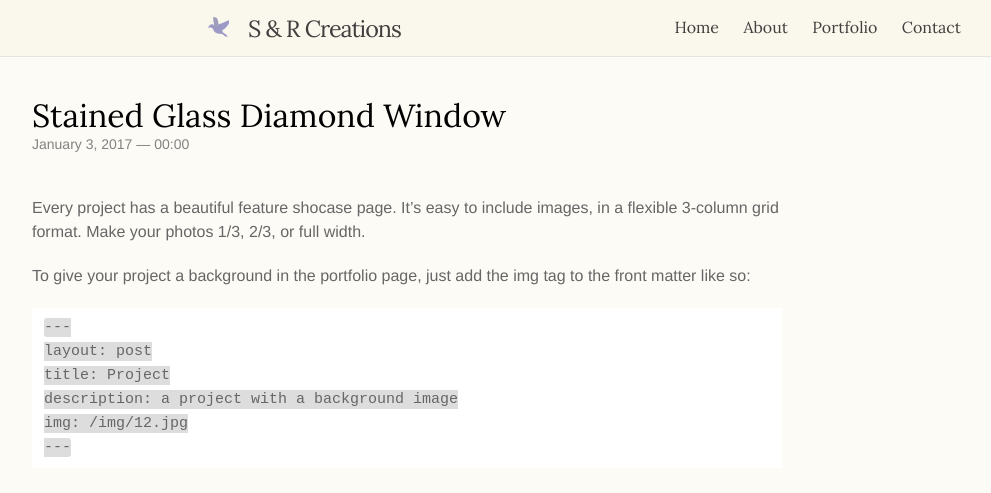
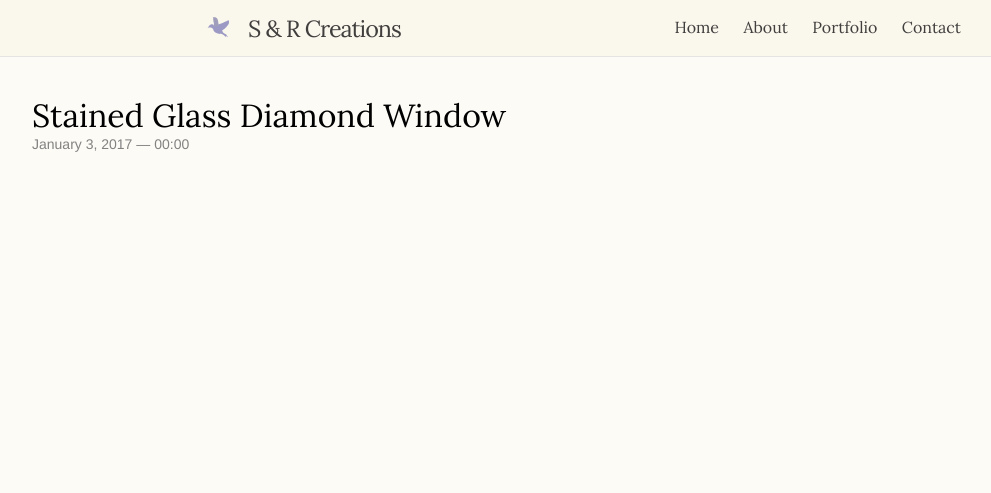
Before and after one commit to l3rittny/sandrcreations.github.io, a Jekyll site: the page built from _posts/2017-01-03-project4.md, in a window 1280 px wide and 1400 px high. Shown: the top 493 px of the window, without its empty margins (58-1049 px from the left). Built offline with Jekyll 4.4.1, drawn with Linux system fonts in a browser that asks for light colours; nearby versions of some CDN libraries; a script that is not in the unit is left out; some of the changed text lies outside the part shown; grey boxes are pictures that could not be loaded.

Commit message:
Update from Forestry.io - 2017-01-03-project4.md

```diff
--- a/_posts/2017-01-03-project4.md
+++ b/_posts/2017-01-03-project4.md
@@ -6,52 +6,3 @@ description: Add an extra something to your windows and kitchen cabinets with st
 img: "/img/prods/window.jpg"
 date: '2017-01-03T00:00:00.000+00:00'
 ---
-
-Every project has a beautiful feature shocase page. It's easy to include images, in a flexible 3-column grid format. Make your photos 1/3, 2/3, or full width.
-
-To give your project a background in the portfolio page, just add the img tag to the front matter like so:
-
-	---
-	layout: post
-	title: Project
-	description: a project with a background image
-	img: /img/12.jpg
-	---
-
-
-<div class="img_row">
-	<img class="col one" src="{{ site.baseurl }}/img/1.jpg" alt="" title="example image"/>
-	<img class="col one" src="{{ site.baseurl }}/img/2.jpg" alt="" title="example image"/>
-	<img class="col one" src="{{ site.baseurl }}/img/3.jpg" alt="" title="example image"/>
-</div>
-<div class="col three caption">
-	Caption photos easily. On the left, a road goes through a tunnel. Middle, leaves artistically fall in a hipster photoshoot. Right, in another hipster photoshoot, a lumberjack grasps a handful of pine needles.
-</div>
-<div class="img_row">
-	<img class="col three" src="{{ site.baseurl }}/img/5.jpg" alt="" title="example image"/>
-</div>
-<div class="col three caption">
-	This image can also have a caption. It's like magic.
-</div>
-
-You can also put regular text between your rows of images. Say you wanted to write a little bit about your project before you posted the rest of the images. You describe how you toiled, sweated, *bled* for your project, and then.... you reveal it's glory in the next row of images.
-
-
-<div class="img_row">
-	<img class="col two" src="{{ site.baseurl }}/img/6.jpg" alt="" title="example image"/>
-	<img class="col one" src="{{ site.baseurl }}/img/11.jpg" alt="" title="example image"/>
-</div>
-<div class="col three caption">
-	You can also have artistically styled 2/3 + 1/3 images, like these.
-</div>
-
-
-<br/><br/><br/>
-
-
-The code is simple. Just add a col class to your image, and another class specifying the width: one, two, or three columns wide. Here's the code for the last row of images above:
-
-	<div class="img_row">
-	  <img class="col two" src="/img/6.jpg"/>
-	  <img class="col one" src="/img/11.jpg"/>
-	</div>
```
